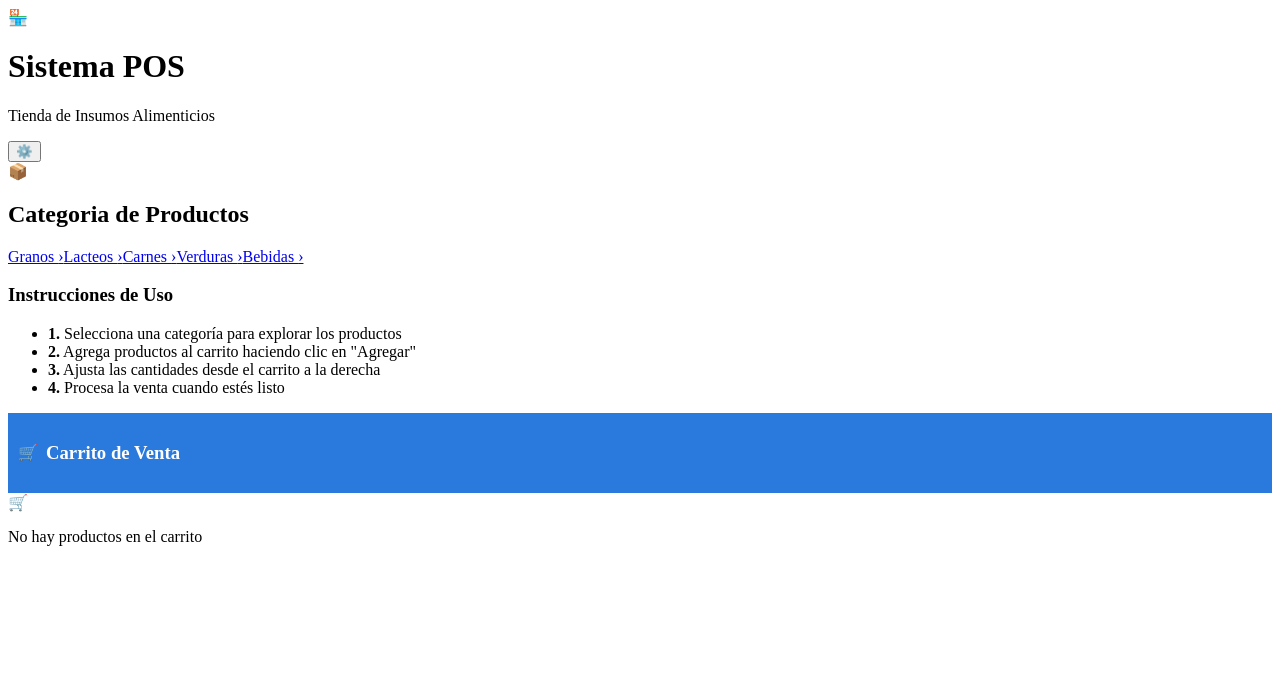
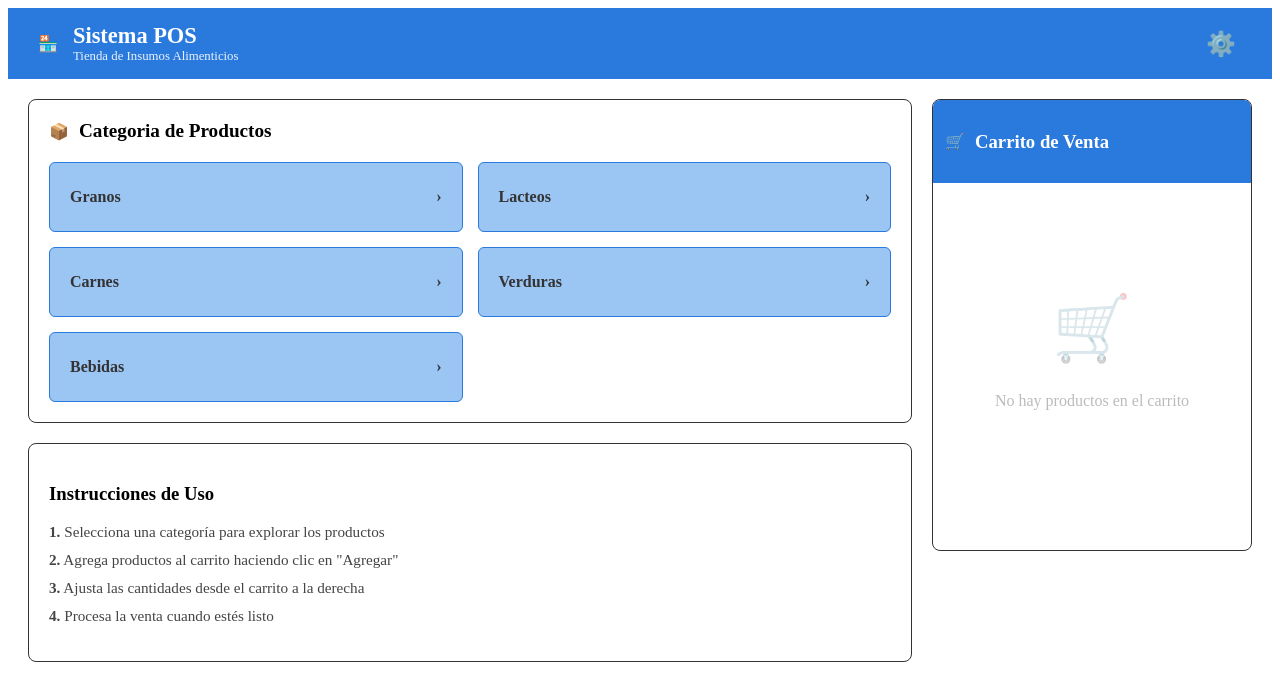
Before and after one commit to Klebosov/Abarrotes, an Angular app: page / in a window 1280 px wide. Shown: the top 700 px of the page. Built offline with nearby package versions, Linux system fonts and the light colour scheme.

Commit message:
Refactor homepage CSS for improved styling
Updated various styles for layout, headers, and buttons.

```diff
--- a/src/app/homepage/homepage.css
+++ b/src/app/homepage/homepage.css
@@ -1,56 +1,57 @@
-
-.pantalla-completa {
+/* Contenedor General */
+.contenedor-sitio {
   display: flex;
   flex-direction: column;
+  background-color: #fff;
   min-height: 100vh;
-  font-family: Arial, sans-serif;
 }
 
-.header-azul {
+/* Header Azul */
+.encabezado-azul {
   background-color: #2a7ade;
   color: white;
-  padding: 10px 20px;
+  padding: 15px 30px;
   display: flex;
   justify-content: space-between;
   align-items: center;
 }
 
-.info-tienda { display: flex; align-items: center; gap: 10px; }
-.info-tienda h1 { margin: 0; font-size: 1.2rem; }
-.info-tienda p { margin: 0; font-size: 0.8rem; }
-.btn-config { background: none; border: none; color: white; font-size: 1.5rem; cursor: pointer; }
+.logo-seccion { display: flex; align-items: center; gap: 15px; }
+.texto-header h1 { margin: 0; font-size: 1.4rem; }
+.texto-header p { margin: 0; font-size: 0.8rem; opacity: 0.9; }
+.boton-config { background: none; border: none; color: white; font-size: 1.5rem; cursor: pointer; }
 
-
-.cuerpo-pos {
+/* Cuerpo de 2 columnas */
+.layout-principal {
   display: grid;
-  grid-template-columns: 1fr 320px;
+  grid-template-columns: 1fr 320px; /* Izquierda grande, derecha fija */
   gap: 20px;
   padding: 20px;
 }
 
-
-.contenedor-blanco {
-  border: 1px solid #333;
+/* Cajas con bordes */
+.caja-blanca {
+  border: 1.5px solid #333;
   border-radius: 8px;
   padding: 20px;
-  background: white;
+  margin-bottom: 20px;
 }
 
-.titulo-seccion { display: flex; align-items: center; gap: 10px; margin-bottom: 20px; }
-.titulo-seccion h2 { margin: 0; font-size: 1.1rem; }
+.titulo-con-icono { display: flex; align-items: center; gap: 10px; margin-bottom: 20px; }
+.titulo-con-icono h2 { margin: 0; font-size: 1.2rem; }
 
-
-.grid-categorias {
+/* Grid de botones */
+.cuadricula-categorias {
   display: grid;
   grid-template-columns: repeat(2, 1fr);
   gap: 15px;
 }
 
-.tarjeta-cat {
+.tarjeta-azul {
   background-color: #9bc5f3;
-  border: 1px solid #2a7ade;
+  border: 1.5px solid #2a7ade;
   border-radius: 6px;
-  padding: 20px;
+  padding: 25px 20px;
   color: #333;
   text-decoration: none;
   font-weight: bold;
@@ -59,39 +60,35 @@
   align-items: center;
 }
 
+/* Instrucciones */
+.instrucciones ul { list-style: none; padding: 0; margin-top: 15px; }
+.instrucciones li { margin-bottom: 10px; color: #444; font-size: 0.95rem; }
 
-.instrucciones-seccion {
-  margin-top: 20px;
-}
-.instrucciones-seccion ul { list-style: none; padding: 0; }
-.instrucciones-seccion li { margin-bottom: 8px; font-size: 0.9rem; }
-
-
-.carrito-contenedor {
-  border: 1px solid #333;
+/* Carrito Estilo */
+.carrito-borde {
+  border: 1.5px solid #333;
   border-radius: 8px;
   overflow: hidden;
-  height: 400px;
-  display: flex;
-  flex-direction: column;
+  height: 450px;
 }
 
 .carrito-header {
   background-color: #2a7ade;
   color: white;
-  padding: 10px;
+  padding: 12px;
   display: flex;
   align-items: center;
-  gap: 8px;
+  gap: 10px;
 }
 
-.carrito-contenido {
-  flex-grow: 1;
+.carrito-vacio {
+  height: 350px;
   display: flex;
   flex-direction: column;
   justify-content: center;
   align-items: center;
-  color: #aaa;
+  color: #bbb;
+  text-align: center;
 }
 
-.icono-vacio { font-size: 3rem; margin-bottom: 10px; }
+.carrito-icono-grande { font-size: 4rem; margin-bottom: 10px; opacity: 0.3; }
```
